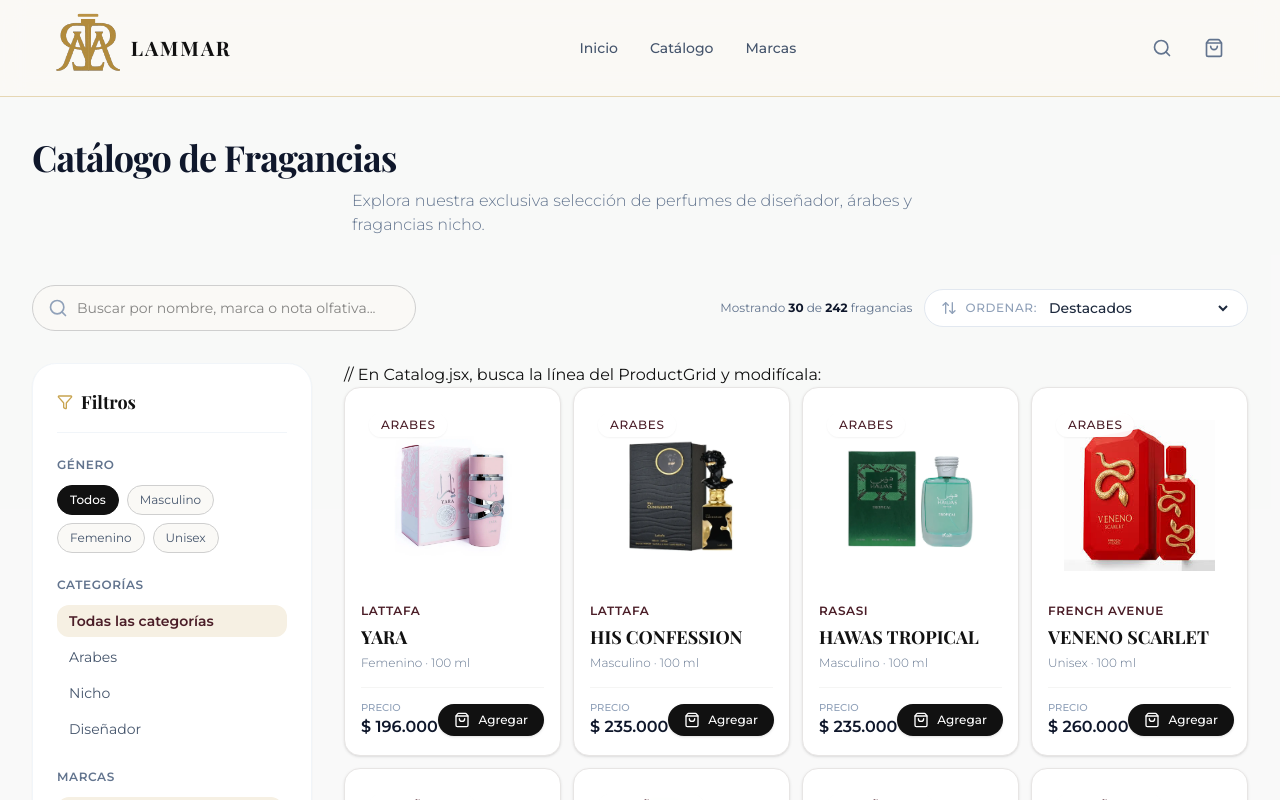
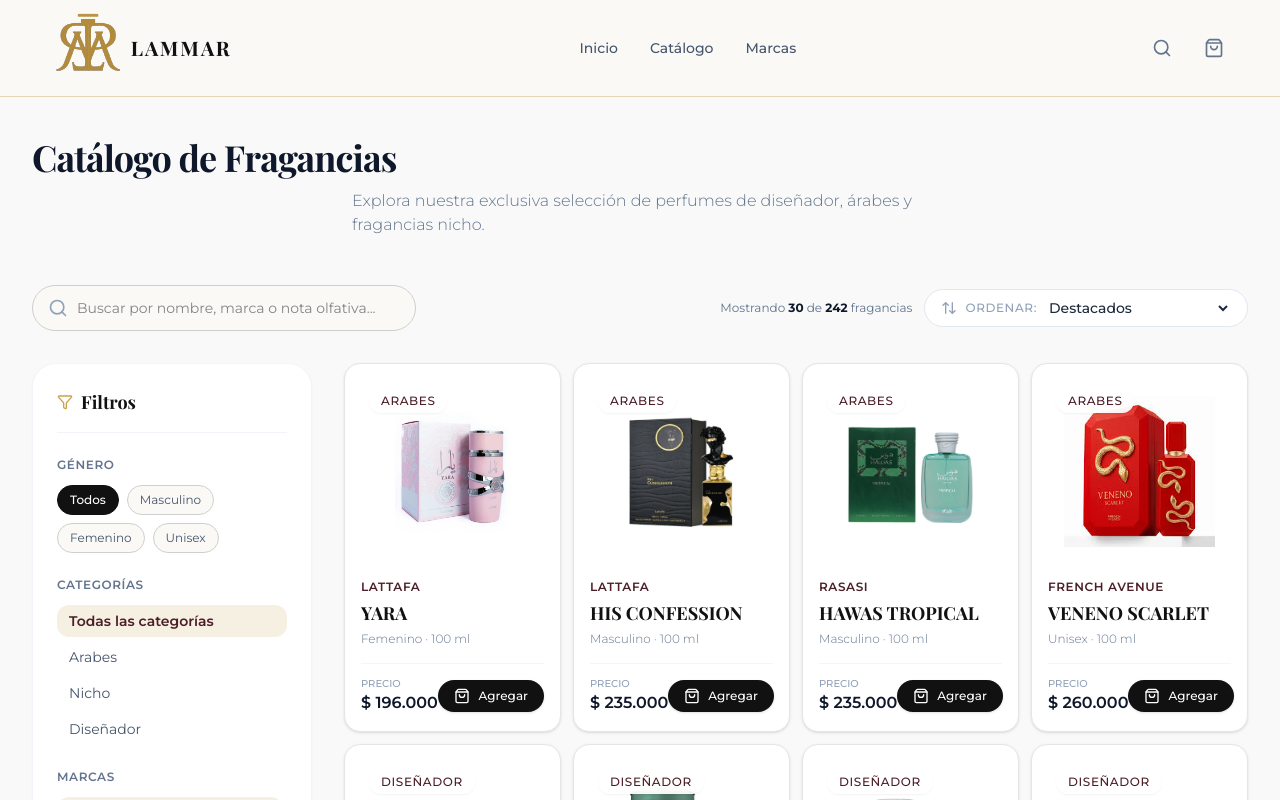
Before and after one commit to LuisEduardo002/PerfumeriaLamaar, a React (Vite) app: page /catalogo in a window 1280 px wide. Shown: the top 800 px of the page. Built offline with nearby package versions, Linux system fonts and the light colour scheme.

Commit message:
BugsFixing

```diff
--- a/src/pages/Catalog.jsx
+++ b/src/pages/Catalog.jsx
@@ -271,7 +271,6 @@ export default function Catalog() {
               <div className="py-20 text-center text-slate-400">Cargando catálogo...</div>
             ) : (
               <>
-                // En Catalog.jsx, busca la línea del ProductGrid y modifícala:
                 <ProductGrid
                   products={products}
                   onProductNavigate={handleProductNavigation}
```
